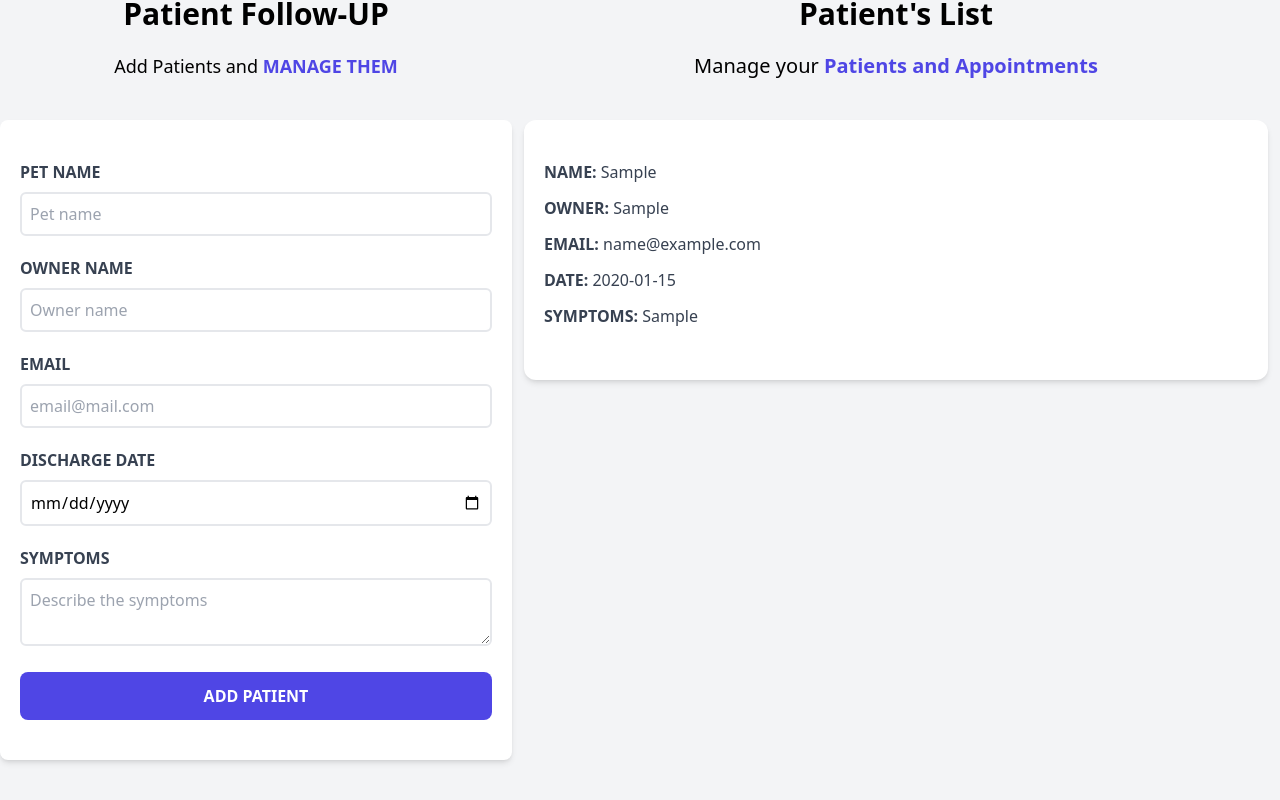
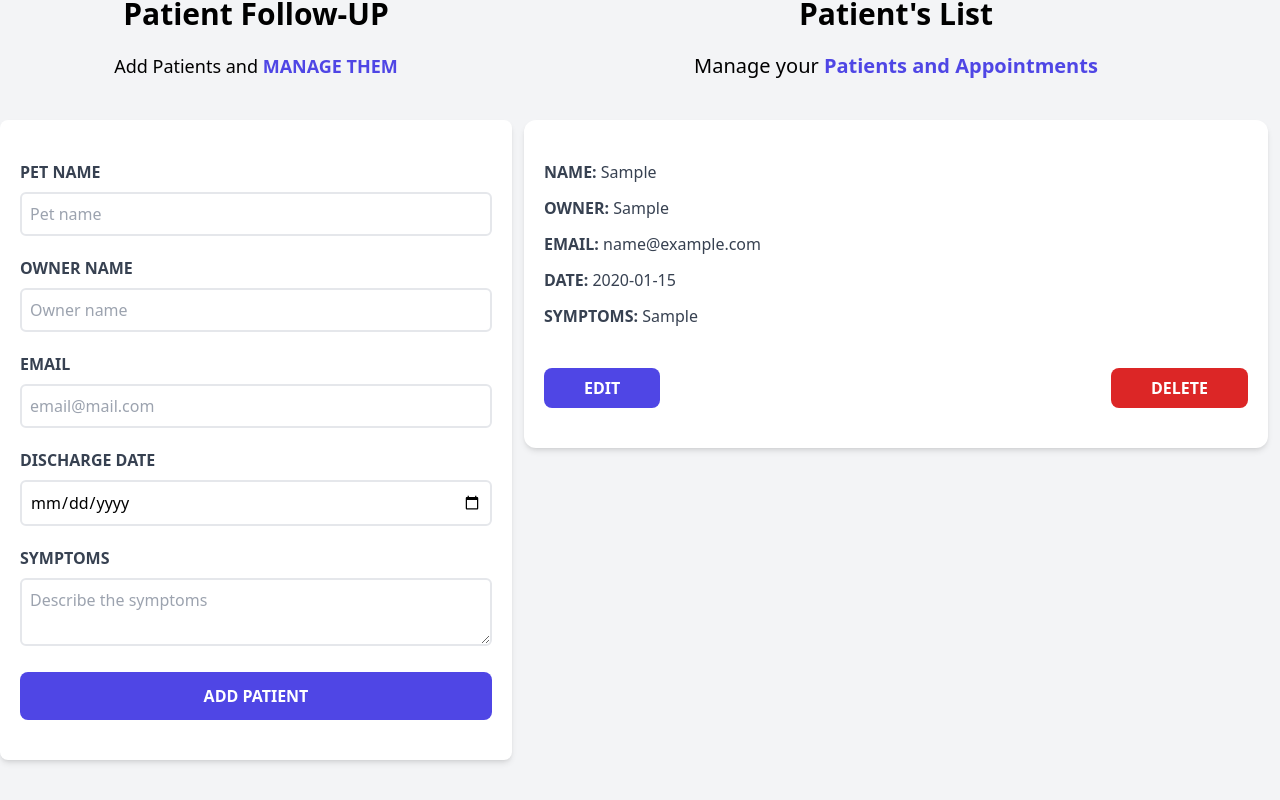
Before and after one commit to dloyolar/react-pets-managment, a React (Vite) app: page / in a window 1280 px wide. Both pictures are taken after typing "Sample", "Sample", "name@example.com", "2020-01-15", "Sample" into the empty fields and a click on the input "Add patient". Shown: the part 180-980 px from the top of the page. Built offline with nearby package versions, Linux system fonts and the light colour scheme; the HTML template or start-up script is replaced by a standard one.

Commit message:
wip: edit patient or appointment

```diff
--- a/src/App.jsx
+++ b/src/App.jsx
@@ -5,13 +5,14 @@
 
 function App() {
   const [patients, setPatients] = useState([]);
+  const [patient, setPatient] = useState({});
 
   return (
     <div className="container mx-auto mt-20">
       <Header />
       <div className="mt-12 md:flex">
         <Form setPatients={setPatients} />
-        <PatientsList patients={patients} />
+        <PatientsList patients={patients} setPatient={setPatient} />
       </div>
     </div>
   );
--- a/src/components/Patient.jsx
+++ b/src/components/Patient.jsx
@@ -1,4 +1,4 @@
-export const Patient = ({ patient }) => {
+export const Patient = ({ patient, setPatient }) => {
   const { name, owner, email, discharge, symptoms } = patient;
   return (
     <div className="m-3 bg-white shadow-md px-5 py-10 rounded-xl">
@@ -17,6 +17,22 @@
       <p className="font-bold mb-3 text-gray-700 uppercase">
         Symptoms: <span className="font-normal normal-case">{symptoms}</span>
       </p>
+
+      <div className="flex justify-between mt-10">
+        <button
+          className="py-2 px-10 bg-indigo-600 hover:bg-indigo-700 text-white font-bold uppercase rounded-lg"
+          type="button"
+          onClick={() => setPatient(patient)}
+        >
+          Edit
+        </button>
+        <button
+          className="py-2 px-10 bg-red-600 hover:bg-red-700 text-white font-bold uppercase rounded-lg"
+          type="button"
+        >
+          Delete
+        </button>
+      </div>
     </div>
   );
 };
--- a/src/components/PatientsList.jsx
+++ b/src/components/PatientsList.jsx
@@ -1,6 +1,6 @@
 import { Patient } from './Patient';
 
-export const PatientsList = ({ patients }) => {
+export const PatientsList = ({ patients, setPatient }) => {
   return (
     <div className="md:w-1/2 lg:w-3/5 md:h-screen overflow-y-scroll">
       <h2 className="font-black text-3xl text-center">Patient's List</h2>
@@ -14,7 +14,11 @@
           </p>
 
           {patients.map((patient) => (
-            <Patient key={patient.id} patient={patient} />
+            <Patient
+              key={patient.id}
+              patient={patient}
+              setPatient={setPatient}
+            />
           ))}
         </>
       ) : (
```
